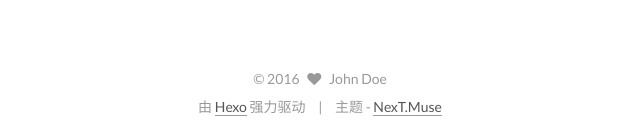
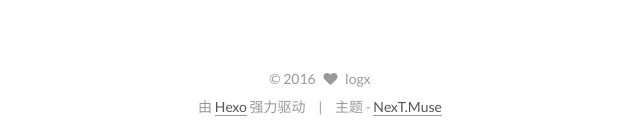
Before and after one commit to logx0576/blog, a plain HTML site: page 2016/11/06/hello-world/index.html in a window 1280 px wide. Shown: the part 1355-1493 px from the top of the page, 160-800 px from the left. Drawn offline with Linux system fonts and the light colour scheme.

Commit message:
Site updated: 2016-11-07 00:16:22

```diff
--- a/2016/11/06/hello-world/index.html
+++ b/2016/11/06/hello-world/index.html
@@ -369,8 +369,8 @@ Quick">
         <div class="site-author motion-element" itemprop="author" itemscope itemtype="//schema.org/Person">
           <img class="site-author-image" itemprop="image"
                src="/images/avatar.gif"
-               alt="John Doe" />
-          <p class="site-author-name" itemprop="name">John Doe</p>
+               alt="logx" />
+          <p class="site-author-name" itemprop="name">logx</p>
           <p class="site-description motion-element" itemprop="description"></p>
         </div>
         <nav class="site-state motion-element">
@@ -431,7 +431,7 @@ Quick">
   <span class="with-love">
     <i class="fa fa-heart"></i>
   </span>
-  <span class="author" itemprop="copyrightHolder">John Doe</span>
+  <span class="author" itemprop="copyrightHolder">logx</span>
 </div>
 
 <div class="powered-by">
--- a/css/main.css
+++ b/css/main.css
@@ -1563,7 +1563,7 @@ pre .javascript .function {
   width: 4px;
   height: 4px;
   border-radius: 50%;
-  background: #f69a04;
+  background: #ff24ac;
 }
 .links-of-blogroll {
   font-size: 13px;
```
Also changed, not shown: archives/2016/11/index.html (+3 -3 lines), archives/2016/index.html (+3 -3 lines), archives/index.html (+3 -3 lines), index.html (+3 -3 lines).
